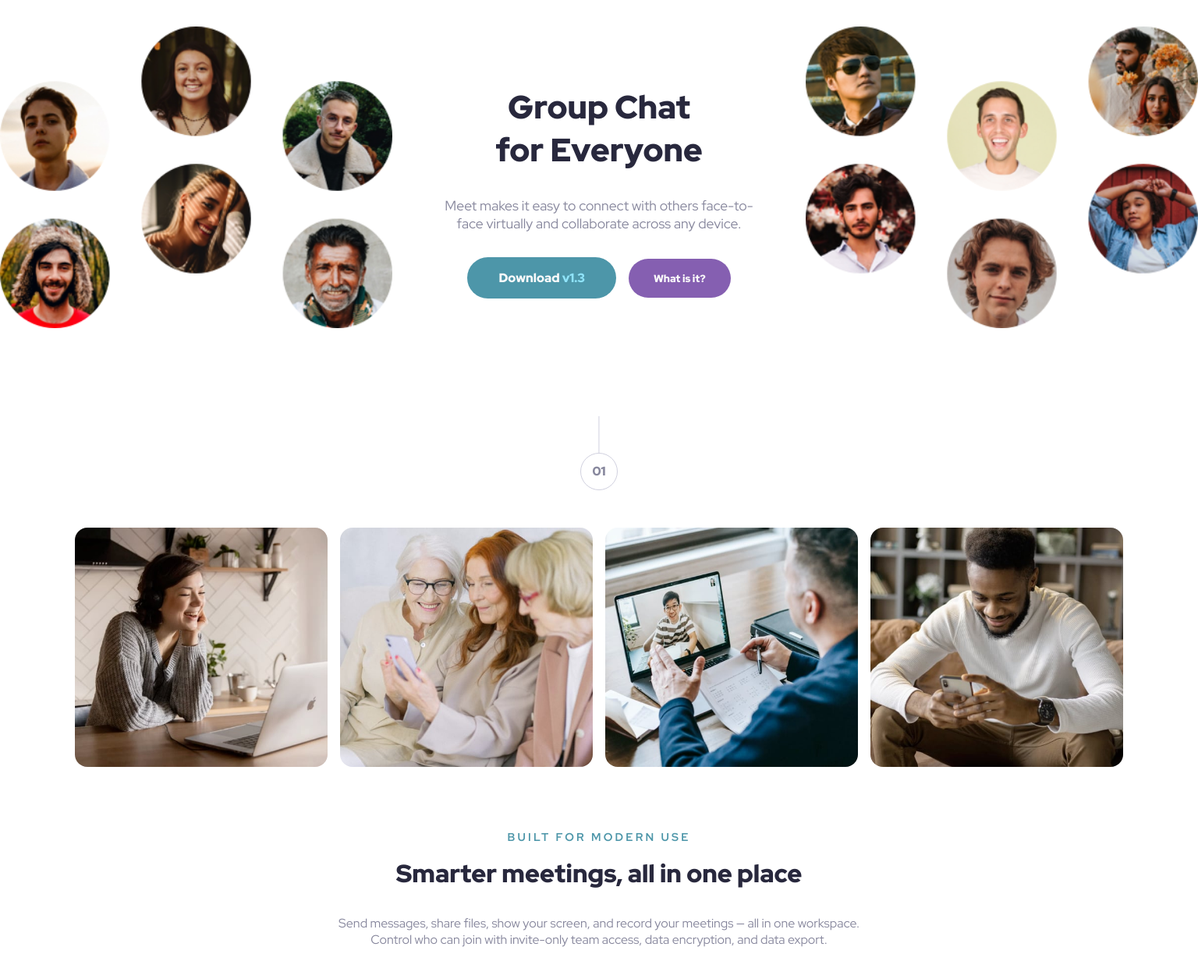
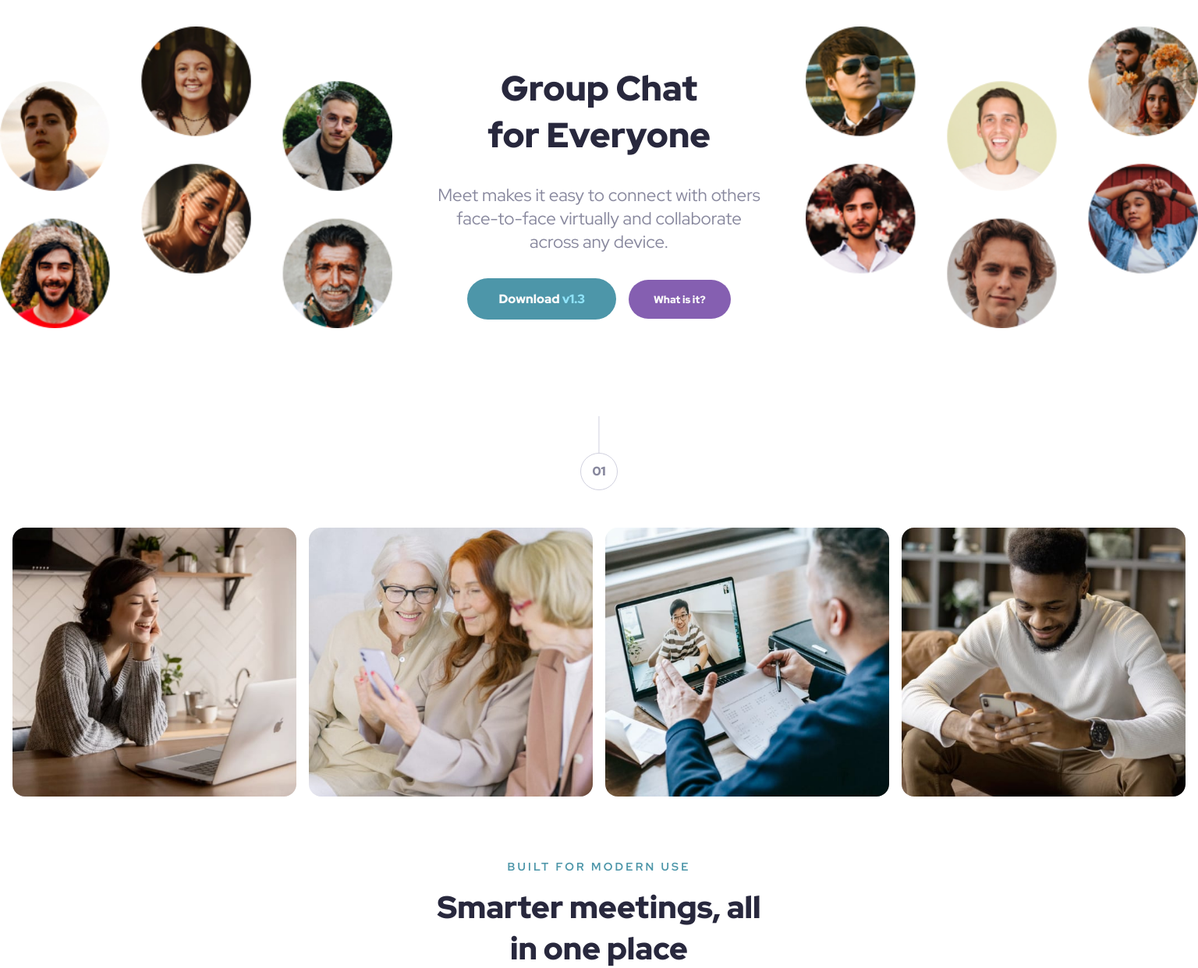
Before and after one commit to matiasaltier/LANDING-PAGE-FM, a plain HTML site: page index.html in a window 1536 px wide. Shown: the part 67-1309 px from the top of the page at 78% size. Drawn offline with Linux system fonts and the light colour scheme.

Commit message:
Update main.css

```diff
--- a/css/main.css
+++ b/css/main.css
@@ -59,13 +59,13 @@
 
 .content__title {
   max-width: 25rem;
-  font-size: 2.6rem;
+  font-size: 2.8rem;
   font-weight: 900;
   color: var(--slate-900);
 }
 
 .content__text {
-  font-size: 1.1rem;
+  font-size: 1.4rem;
   padding: 0 1.8rem 0 1.8rem;
   max-width: 31rem;
   overflow-wrap: break-word;
@@ -300,9 +300,15 @@
   }
 
   .container__text {
-    min-width: 48%;
+    min-width: 50%;
+    font-size: 1.3rem;
     padding-top: 1rem;
   }
+
+  .container__title {
+    max-width: 30rem;
+    font-size: 2.5rem;
+
 
   .info-gallery {
     padding: 0 6rem 0 6rem;
```
